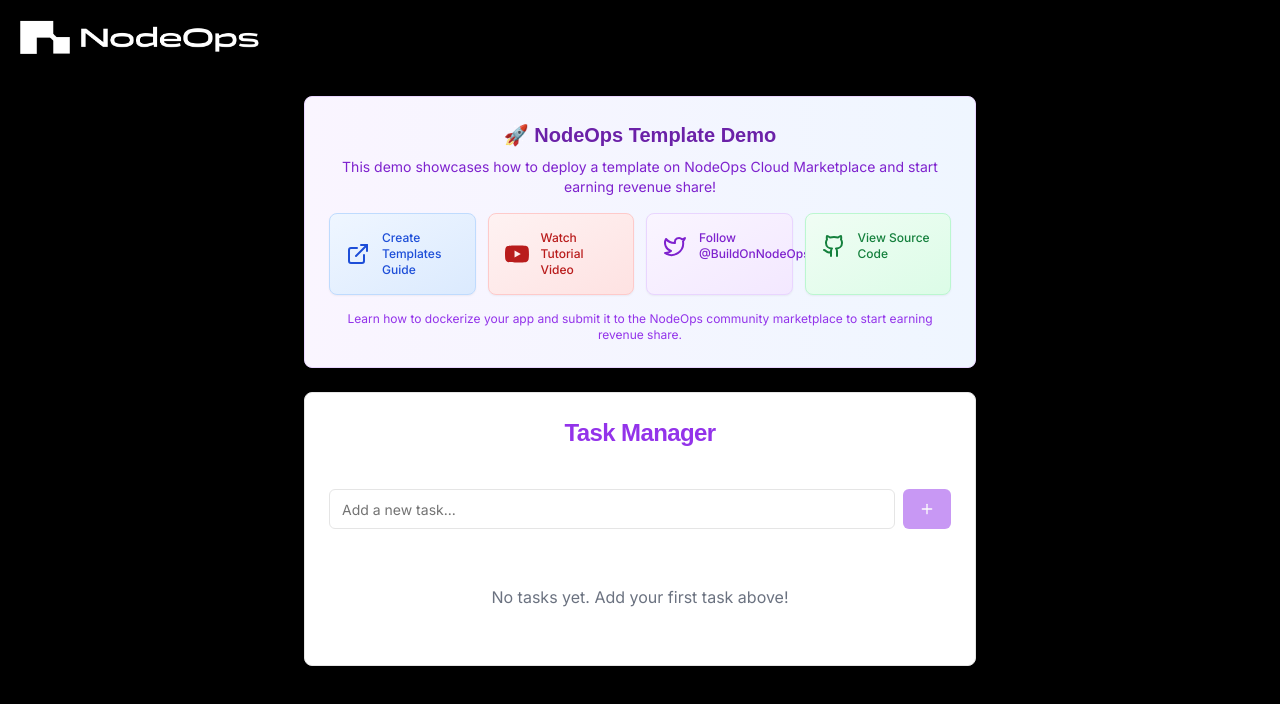
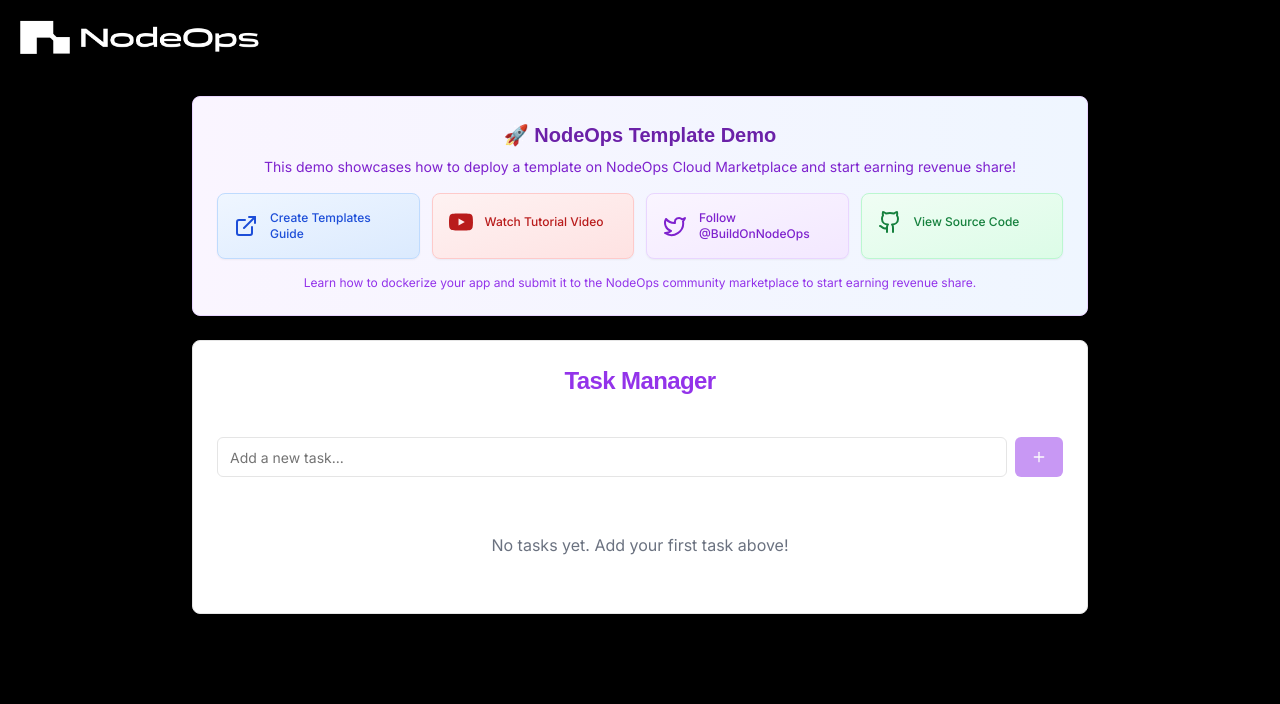
Before and after one commit to NodeOps-app/Nodeops-Template-Example-App, a Next.js app: page / in a window 1280 px wide. Shown: the top 704 px of the page. Built offline with nearby package versions, Linux system fonts and the light colour scheme.

Commit message:
updated youtube link and docs

```diff
--- a/app/page.tsx
+++ b/app/page.tsx
@@ -71,7 +71,7 @@ export default function Page() {
         </a>
       </div>
 
-      <div className="max-w-2xl mx-auto pt-20">
+      <div className="max-w-4xl mx-auto pt-20">
         {/* NodeOps Demo Info Section */}
         <Card className="bg-gradient-to-r from-purple-50 to-blue-50 border-purple-200 mb-6">
           <CardContent className="pt-6">
@@ -87,7 +87,7 @@ export default function Page() {
               <Card className="bg-gradient-to-br from-blue-50 to-blue-100 border-blue-200 hover:border-blue-300 transition-colors">
                 <CardContent className="p-4">
                   <a
-                    href="https://docs.nodeops.network/Guides/Marketplace/Configure-Compute/Create-Templates"
+                    href="https://docs.nodeops.network/Guides/Marketplace/Configure-Compute/public-docker"
                     target="_blank"
                     rel="noopener noreferrer"
                     className="flex items-center gap-3 text-blue-700 hover:text-blue-900 transition-colors"
@@ -104,7 +104,7 @@ export default function Page() {
               <Card className="bg-gradient-to-br from-red-50 to-red-100 border-red-200 hover:border-red-300 transition-colors">
                 <CardContent className="p-4">
                   <a
-                    href="https://www.youtube.com/watch?v=dQw4w9WgXcQ"
+                    href="https://www.youtube.com/watch?v=q6S_P3PDAzg&t=1s"
                     target="_blank"
                     rel="noopener noreferrer"
                     className="flex items-center gap-3 text-red-700 hover:text-red-900 transition-colors"
```
